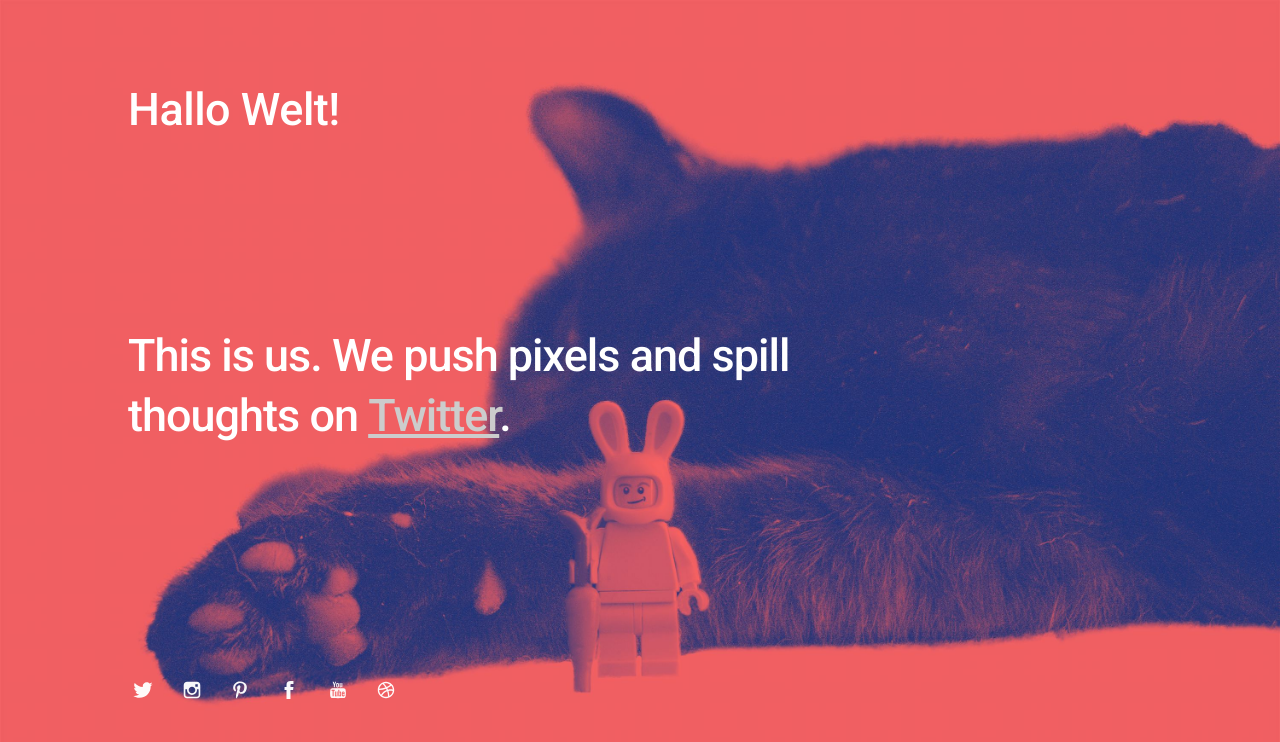
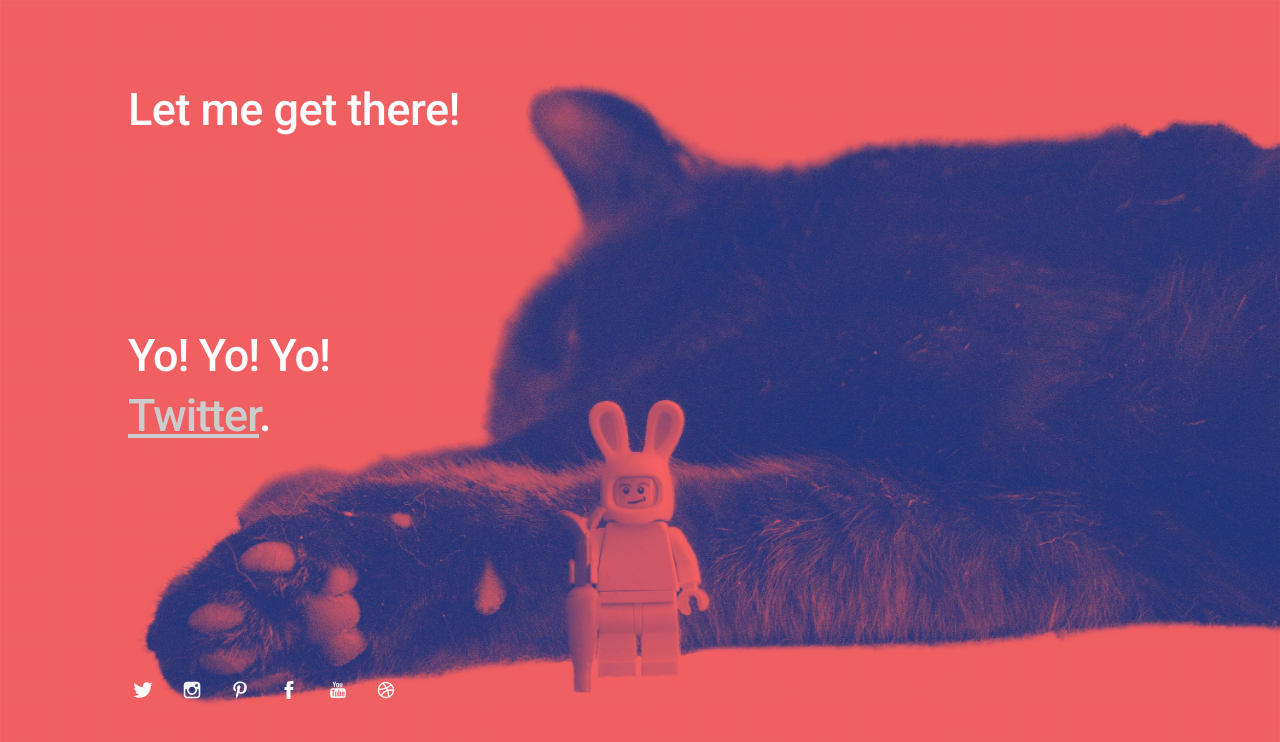
Before and after one commit to neename/neename.github.io, a plain HTML site: page index.html in a window 1280 px wide. Drawn offline with Linux system fonts and the light colour scheme.

Commit message:
Customized Optimisations

```diff
--- a/index.html
+++ b/index.html
@@ -7,7 +7,7 @@
 	<meta http-equiv="X-UA-Compatible" content="IE=edge" />
 
 	<!-- SEO -->
-	<title>Hasis Fusball Page| Kick it</title>
+	<title>Life is a beach!</title>
 	<meta name="description" content="" />
 	<meta name="robots" content="index, follow" />
 	<meta name="referrer" content="always" />
@@ -42,13 +42,13 @@
 
 		<div class="logo">
 
-			<h1>Hallo Welt!</h1>
+			<h1>Let me get there!</h1>
 
 		</div>
 
 		<div class="bio">
 
-			<p>This is us. We push pixels and spill thoughts on <a href="#">Twitter</a>.</p>
+			<p>Yo! Yo! Yo! <a href="#">Twitter</a>.</p>
 
 		</div>
 
```
